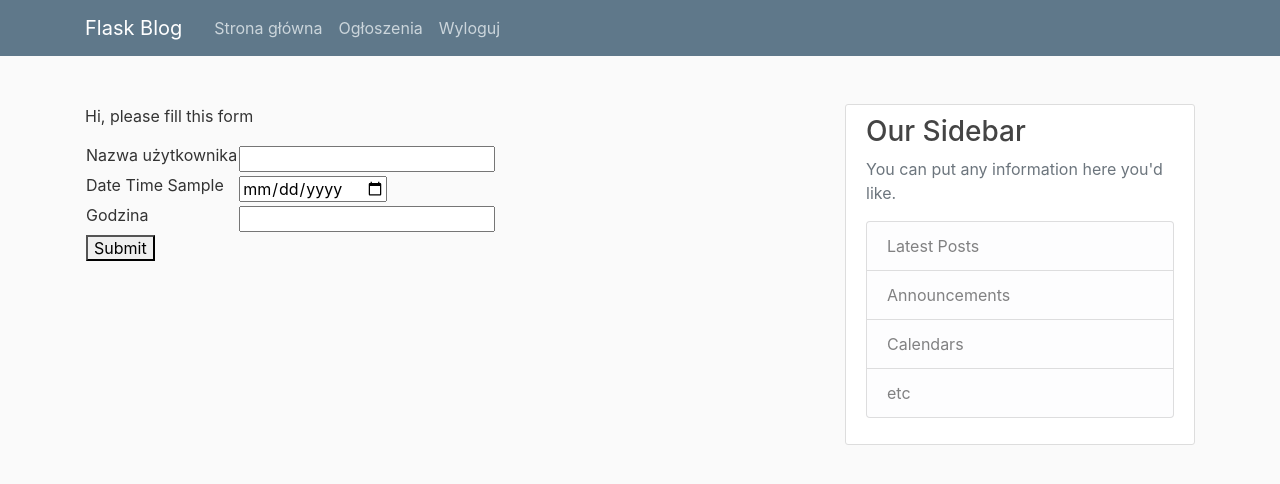
After one commit to eurano/ZastepcaProcesowy, a Flask app: page /new-advertisement in a window 1280 px wide. The commit adds this page. Shown: the top 484 px of the page. Run offline with Flask 2, Linux system fonts and the light colour scheme; the visitor is signed in with stand-in values (Sample User, id 1); some libraries are stand-ins or nearby versions.

Commit message:
nowe ogłoszenie

```diff
--- a/ZastepcaProcesowy/app.py
+++ b/ZastepcaProcesowy/app.py
@@ -6,7 +6,7 @@
 from helpers import apology, login_required
 import mysql.connector
 from mysql.connector import Error
-from forms import RegistrationForm, LoginForm
+from forms import RegistrationForm, LoginForm, AdvertisementForm
 
 
 
@@ -78,7 +78,9 @@
 
 @app.route("/")
 @app.route("/home")
+@login_required
 def home():
+    userId = session["user_id"]
     return render_template('home.html', posts=posts)
 
 
@@ -143,6 +145,36 @@
 @app.route("/about")
 def about():
     return render_template('about.html', title='About')
+
+
+
+@app.route("/advertisements")
+@login_required
+def advertisements():
+    userId = session["user_id"]
+    return render_template('advertisements.html', posts=posts)
+
+
+
+
+@app.route("/new-advertisement", methods=['GET', 'POST'])
+@login_required
+def new_advertisement():
+
+
+    # https://nagasudhir.blogspot.com/2022/07/forms-in-flask-with-wtforms.html
+
+    form = AdvertisementForm(request.form)
+
+    if request.method == "POST" and form.validate():
+        print("nazwa =", form.name.data)
+        print("data =", form.start_date.data)
+        print("godzina =", form.hour.data)
+    else:
+        print("dodano")
+
+    return render_template('new-advertisement.html', title='Nowe ogłoszenie', form=form)
+
 
 
 
--- a/ZastepcaProcesowy/forms.py
+++ b/ZastepcaProcesowy/forms.py
@@ -1,7 +1,10 @@
 from flask_wtf import FlaskForm
-from wtforms import StringField, PasswordField, SubmitField, SelectField
+from wtforms import Form, validators, StringField, PasswordField, SubmitField, SelectField, DateTimeField
 from wtforms.validators import DataRequired, Length, Email, EqualTo
-
+from wtforms.fields import html5 as h5fields
+from wtforms.widgets import html5 as h5widgets
+from wtforms.widgets import TextArea
+import wtforms.fields.html5 as html5
 
 class RegistrationForm(FlaskForm):
 
@@ -44,3 +47,15 @@
                         validators=[DataRequired()])
     password = PasswordField('Hasło', validators=[DataRequired()])
     submit = SubmitField('Zaloguj się')
+
+
+
+class AdvertisementForm(Form):
+
+    name = StringField('Nazwa użytkownika',
+                           validators=[DataRequired(), Length(min=2, max=50)])
+
+
+    start_date = html5.DateField("Date Time Sample")
+
+    hour = StringField('Godzina', [validators.data_required(), validators.regexp(r"(^([0-1]?[0-9]|2[0-3]):[0-5][0-9]$)")])
--- a/ZastepcaProcesowy/requirements.txt
+++ b/ZastepcaProcesowy/requirements.txt
@@ -2,5 +2,5 @@
 Flask-Session
 mysql-connector-python~=8.0.5
 Flask-WTF
-wtforms
+WTForms=2.3.3
 email-validator
--- a/ZastepcaProcesowy/static/styles.css
+++ b/ZastepcaProcesowy/static/styles.css
@@ -1,3 +1,5 @@
+/* strona*/
+
 body {
     background: #fafafa;
     color: #333333;
@@ -78,3 +80,18 @@
 .account-heading {
     font-size: 2.5rem;
 }
+
+
+/* przyciski*/
+
+
+.btn-glyphicon {
+    padding: 8px;
+    background: #ffffff;
+    margin-right: 4px;
+}
+
+.icon-btn {
+    padding: 1px 15px 3px 2px;
+    border-radius: 50px;
+}
--- a/ZastepcaProcesowy/templates/layout.html
+++ b/ZastepcaProcesowy/templates/layout.html
@@ -23,15 +23,15 @@
                 {% if session["user_id"] %}
                 <div class="collapse navbar-collapse" id="navbarToggle">
                     <div class="navbar-nav mr-auto">
-                        <a class="nav-item nav-link" href="{{ url_for('home') }}">Home</a>
-                        <a class="nav-item nav-link" href="{{ url_for('logout') }}">Log out</a>
+                        <a class="nav-item nav-link" href="{{ url_for('home') }}">Strona główna</a>
+                        <a class="nav-item nav-link" href="{{ url_for('advertisements') }}">Ogłoszenia</a>
+                        <a class="nav-item nav-link" href="{{ url_for('logout') }}">Wyloguj</a>
                     </div>
                     {% else %}
                     <div class="collapse navbar-collapse" id="navbarToggle">
                         <div class="navbar-nav mr-auto">
-                            <a class="nav-item nav-link" href="{{ url_for('home') }}">Home</a>
-                            <a class="nav-item nav-link" href="{{ url_for('register') }}">Register</a>
-                            <a class="nav-item nav-link" href="{{ url_for('login') }}">Log in</a>
+                            <a class="nav-item nav-link" href="{{ url_for('register') }}">Zarejstruj</a>
+                            <a class="nav-item nav-link" href="{{ url_for('login') }}">Zaloguj</a>
                         </div>
 
                         {% endif %}
--- /dev/null
+++ b/ZastepcaProcesowy/templates/new-advertisement.html
@@ -0,0 +1,41 @@
+{% extends "layout.html" %}
+{% block content %}
+<p>Hi, please fill this form</p>
+
+{% macro render_input(field, showErrors="true") %}
+<tr>
+    <td>{{ field.label }}</td>
+    <td>
+        {{ field(**kwargs)|safe }}
+        {% if showErrors=="true" and field.errors %}
+        <ul class="errors">
+            {% for error in field.errors %}
+            <li>Niepoprawny format</li>
+            {% endfor %}
+        </ul>
+        {% endif %}
+    </td>
+</tr>
+{% endmacro %}
+
+<form method="post">
+    <table>
+        {{render_input(form.name)}}
+        {{render_input(form.start_date)}}
+        {{render_input(form.hour)}}
+
+        <tr>
+            <td><button type="submit">Submit</button></td>
+        </tr>
+    </table>
+</form>
+
+<style>
+    .errors {
+        font-size: 0.9em;
+        color: red;
+    }
+</style>
+
+
+{% endblock content %}
```
Also changed, not shown: ZastepcaProcesowy/templates/advertisements.html (added, +7 -0 lines), 3 other files.
